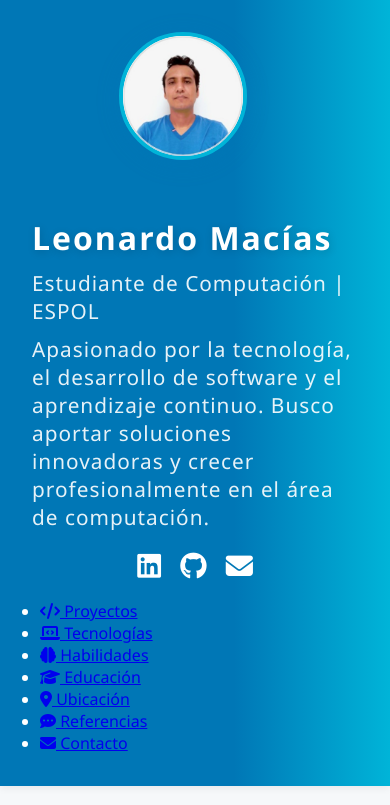
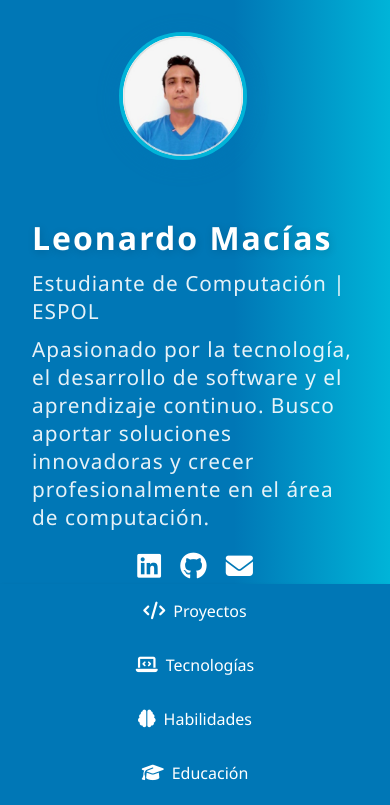
Before and after one commit to leodamac/curriculum, a plain HTML site: page index.html in a window 390 px wide. Shown: the top 805 px of the page. Drawn offline with Linux system fonts and the light colour scheme.

Commit message:
Agregar menú de navegación con estilo y comportamiento responsivo para mejorar la accesibilidad y la experiencia del usuario.

```diff
--- a/styles/main.css
+++ b/styles/main.css
@@ -10,6 +10,10 @@
     --spacing-md: 1.5rem;
     --spacing-lg: 2rem;
     --spacing-xl: 3rem;
+}
+
+html {
+    scroll-behavior: smooth;
 }
 
 body {
@@ -543,3 +547,54 @@ button:hover {
 .testimonio-autor .contexto {
     font-size: 0.9em;
 }
+
+.nav-menu {
+    background: var(--primary-color);
+    padding: 1rem 0;
+    position: sticky;
+    top: 0;
+    z-index: 1000;
+    box-shadow: 0 2px 4px rgba(0,0,0,0.1);
+}
+
+.nav-menu ul {
+    list-style: none;
+    padding: 0;
+    margin: 0;
+    display: flex;
+    justify-content: center;
+    gap: 2rem;
+    flex-wrap: wrap;
+}
+
+.nav-menu a {
+    color: var(--white);
+    text-decoration: none;
+    display: flex;
+    align-items: center;
+    gap: 0.5rem;
+    padding: 0.5rem 1rem;
+    border-radius: 4px;
+    transition: all 0.3s ease;
+}
+
+.nav-menu a:hover {
+    background: var(--secondary-color);
+    transform: translateY(-2px);
+}
+
+.nav-menu i {
+    font-size: 1.1em;
+}
+
+@media (max-width: 768px) {
+    .nav-menu ul {
+        flex-direction: column;
+        align-items: center;
+        gap: 1rem;
+    }
+
+    .nav-menu {
+        padding: 0.5rem 0;
+    }
+}
```
